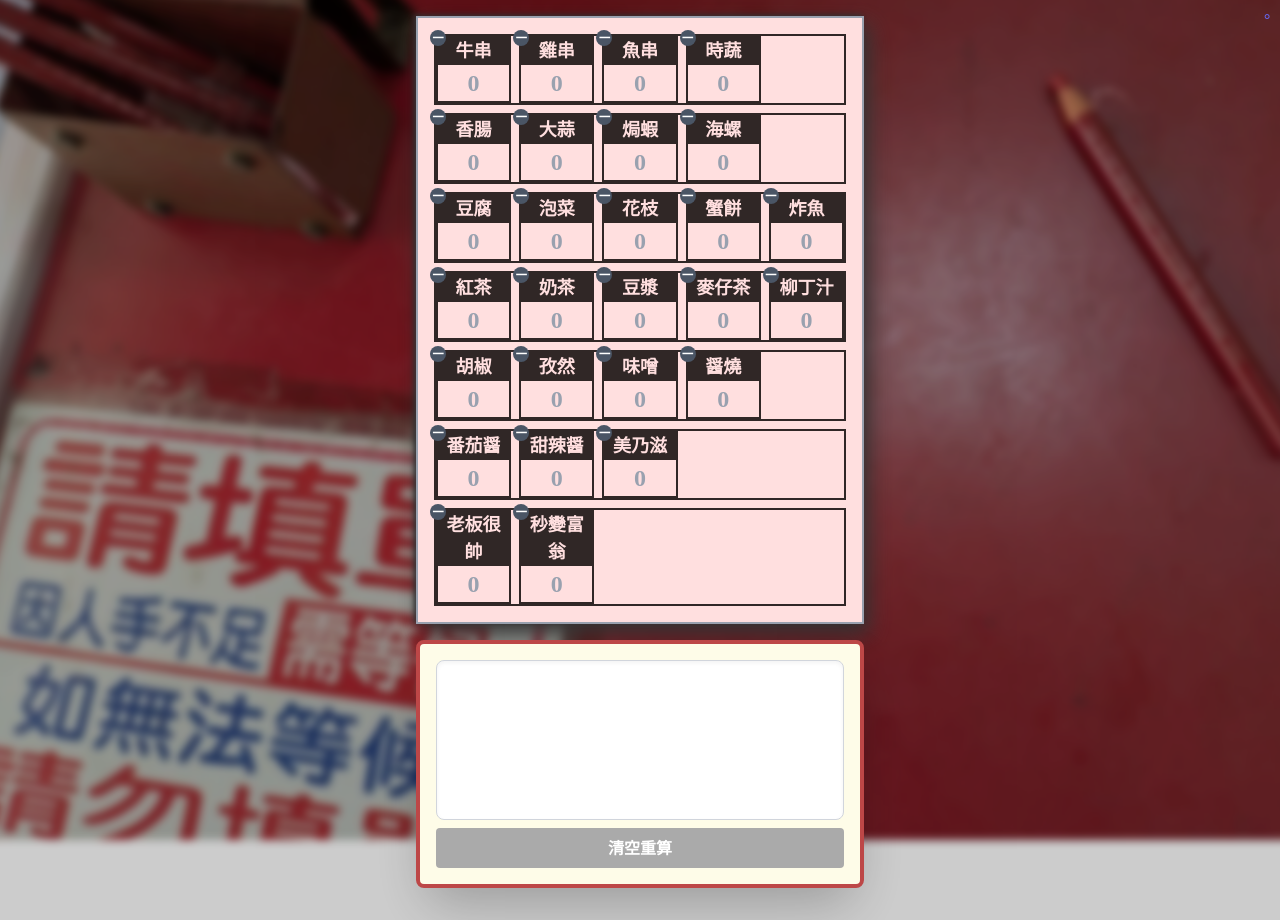
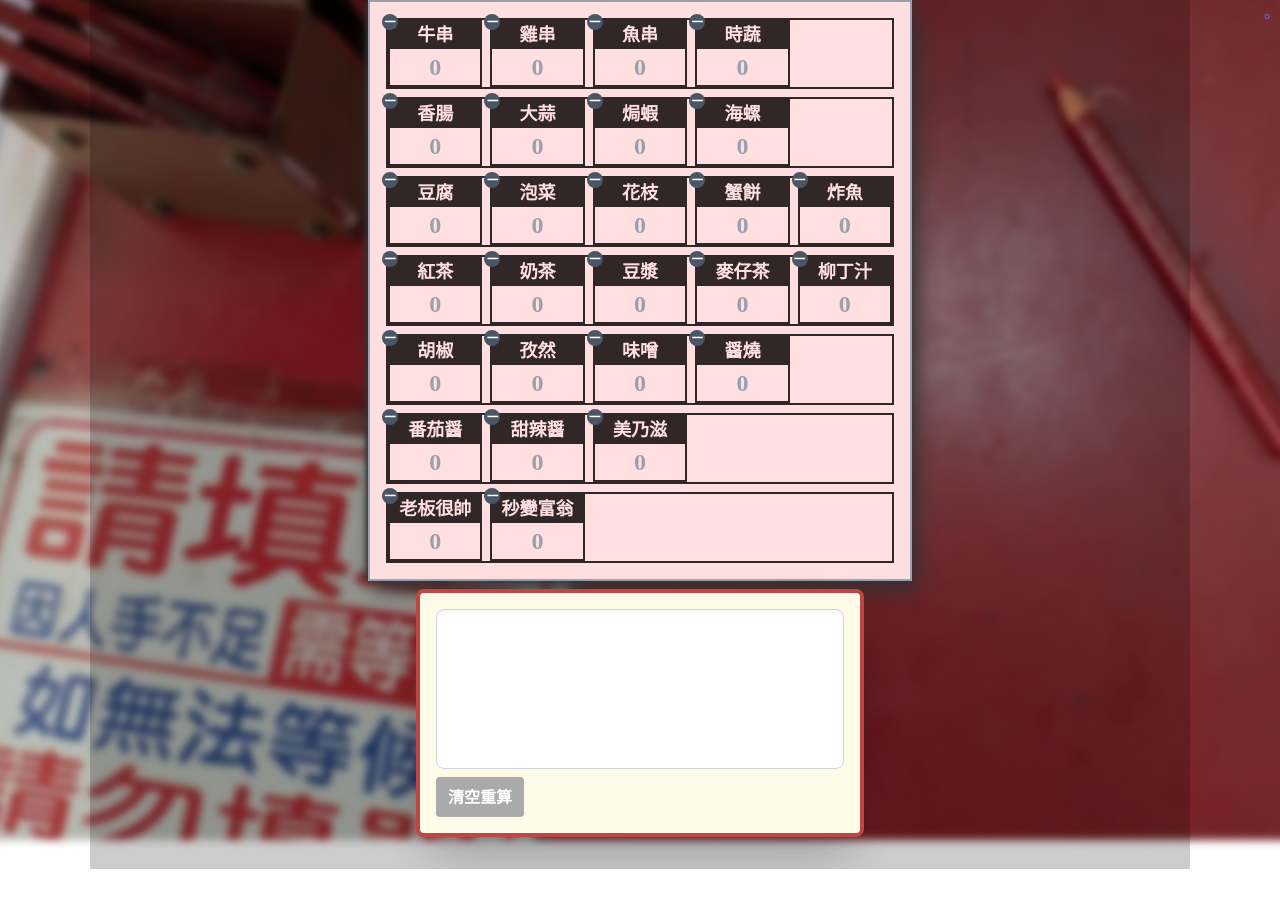
Before and after one commit to kadice/nightmarket-menu, a Vue app: page /nightmarket-menu/count in a window 1280 px wide. After the commit the page ends 869 px from the top, so only its background shows below. Built offline with nearby package versions, Linux system fonts and the light colour scheme.

Commit message:
修正edge跑版

```diff
--- a/src/pages/Count.vue
+++ b/src/pages/Count.vue
@@ -12,10 +12,10 @@
             class="image-bg fixed inset-0 -z-1 w-full min-h-screen bg-fixed bg-contain bg-center bg-[url('/image/bg-real.jpg')] blur-[4px] scale-180">
         </div>
 
-        <div class="w-full min-h-screen bg-black/20 justify-center">
+        <div class="main-container | w-full mx-auto min-h-screen bg-black/20 justify-center">
             <!-- MENU -->
             <div
-                class="menu min-w-[28rem] w-[28rem] h-fit p-4 m-4 mx-auto border-2 border-gray-400 font-bold bg-[var(--sheet-color)] text-[var(--ink-color)]">
+                class="menu | h-fit mx-auto p-4 m-0 border-2 border-gray-400 font-bold bg-[var(--sheet-color)] text-[var(--ink-color)]">
 
                 <div class="grid gap-y-2">
                     <div v-for="(category, cIndex) in categories" :key="cIndex"
@@ -49,7 +49,7 @@
             </div>
 
             <!-- 工具箱 -->
-            <div class="max-w-[28rem] mx-auto mt-2 mb-8" v-if="printMode == false">
+            <div class="max-w-[28em] mx-auto mt-2 mb-8" v-if="printMode == false">
                 <div class="bg-yellow-50 border-4 border-[#bd4747] rounded-lg shadow-2xl flex flex-col gap-2 p-4">
                     <!-- 公告 -->
                     <div
@@ -63,7 +63,7 @@
                     </div>
 
                     <button @click="clear"
-                        class="bg-[#aaa] text-white font-bold py-2 px-3 rounded hover:bg-[#999] transition-all duration-150">
+                        class="bg-[#aaa] text-white font-bold py-2 px-3 rounded hover:bg-[#999] transition-all duration-150 w-fit">
                         清空重算
                     </button>
                 </div>
@@ -308,7 +308,7 @@ const clear = () => {
 
 </script>
 
-<style>
+<style lang="css" scoped>
 /* .item {
     border: var(--ink-color) 2px solid;
 }
@@ -360,7 +360,7 @@ const clear = () => {
 }
 
 .msg {
-    font-size: 13px;
+    font-size: 12px;
     white-space: nowrap;
 }
 
@@ -403,13 +403,19 @@ url('webfont.ttf') format('truetype'), / Safari, Android, iOS /
 url('webfont.svg#svgFontName') format('svg'); / Legacy iOS */
 }
 
-@media (max-width: 640px) {
+/**正常 900PX以上兩欄式 */
+@media (min-width: 900px) {
+    .menu {
+        width: 544px !important;
+        /* 34em * 16px = 544px */
+        max-width: 544px !important;
+        min-width: 544px !important;
+    }
 
-    /* 640px 以下通常代表手機尺寸 */
-    .menu {
-        width: 28rem !important;
-        max-width: 28rem !important;
-        min-width: 28rem !important;
+    .main-container {
+        width: 1100px !important;
+        max-width: 1100px !important;
+        min-width: 1100px !important;
     }
 }
 </style>
--- a/src/pages/index.vue
+++ b/src/pages/index.vue
@@ -1,8 +1,8 @@
 <template>
     <div class="scope-root relative min-h-screen flex md:justify-center items-start">
-    <div style="position:absolute; right: 0;">
-        <router-link to="/count">。</router-link>
-    </div>
+        <div style="position:absolute; right: 0;">
+            <router-link to="/count">。</router-link>
+        </div>
         <div style="display: none">
             <img src="/image/0.png">
             <img src="/image/1.png">
@@ -30,10 +30,10 @@
             class="image-bg fixed inset-0 -z-1 w-full min-h-screen bg-fixed bg-contain bg-center bg-[url('/image/bg-real.jpg')] blur-[4px] scale-180">
         </div>
 
-        <div class="w-full md:w-[56rem] md:min-w-[56rem] min-h-screen bg-black/20 md:flex justify-center">
+        <div class="main-container | w-full mx-auto min-h-screen bg-black/20 md:flex justify-center">
             <!-- MENU -->
             <div
-                class="menu min-w-[28rem] w-[28rem] h-fit px-4 py-6 m-6 mx-auto border-2 border-gray-400 font-bold bg-[var(--sheet-color)] text-[var(--ink-color)]">
+                class="menu | h-fit mx-auto px-4 py-6 m-6 border-2 border-gray-400 font-bold bg-[var(--sheet-color)] text-[var(--ink-color)]">
 
                 <!-- 標題區 -->
                 <div class="grid gap-y-3 mb-1">
@@ -110,11 +110,12 @@
             </div>
 
             <!-- 工具箱 -->
-            <div class="max-w-[28rem] mx-auto md:mx-0 md:p-4 mt-2 mb-8" v-if="printMode == false">
+            <div class="toolbox | mx-auto md:mx-0 md:p-4 mt-2 mb-8" v-if="printMode == false">
                 <div class="bg-yellow-50 border-4 border-[#bd4747] rounded-lg shadow-2xl flex flex-col gap-2 p-4">
                     <!-- 公告 -->
                     <div
-                        class="notice w-full h-40 p-2 bg-white text-black font-semibold rounded-lg shadow-inner border border-gray-300 overflow-y-auto whitespace-pre-wrap leading-relaxed text-[18px] divide-y divide-gray-300">
+                        class="notice | w-full h-40 p-2 bg-white text-black font-semibold rounded-lg shadow-inner
+                        border border-gray-300 overflow-y-auto whitespace-pre-wrap leading-relaxed divide-y divide-gray-300">
 
                         <div>🔥凱哥燒烤🔥將於6/21快閃登場！敬請期待</div>
                         <div><span>06/08 08:30</span>老闆決定來個絕地特價，歡迎多點幾串享受爆買快感！</div>
@@ -303,15 +304,7 @@ const clear = () => {
 
 </script>
 
-<style>
-.notice>div>span {
-    color: #777;
-    font-size: 14px;
-    padding-right: 4px;
-    display: block;
-    margin-bottom: -7px;
-}
-
+<style lang="css" scoped>
 .scope-root {
     --sheet-color: #ffdfdf;
     --ink-color: #302726;
@@ -332,6 +325,28 @@ const clear = () => {
     box-shadow: 5px 10px 20px #333, -2px -1px 5px #333;
 }
 
+.toolbox {
+    width: 448px;
+    max-width: 448px;
+    min-width: 448px;
+    /* 28em * 16px = 448px */
+}
+
+.notice {
+    font-size: 18px;
+    font-weight: bold;
+    overflow-y: auto;
+}
+
+/*日期 */
+.notice>div>span {
+    color: #777;
+    font-size: 14px;
+    padding-right: 4px;
+    display: block;
+    margin-bottom: -7px;
+}
+
 .title {
     font-family: '標楷體', 'cwTeXKai', serif;
 }
@@ -345,8 +360,8 @@ const clear = () => {
 }
 
 .msg {
-    font-size: 13px;
-    white-space: nowrap;
+    font-size: 12px;
+    /* white-space: nowrap; */
 }
 
 .togo-img {
@@ -388,13 +403,19 @@ url('webfont.ttf') format('truetype'), / Safari, Android, iOS /
 url('webfont.svg#svgFontName') format('svg'); / Legacy iOS */
 }
 
-@media (max-width: 640px) {
+/**正常 900PX以上兩欄式 */
+@media (min-width: 900px) {
+    .menu {
+        width: 544px !important;
+        /* 34em * 16px = 544px */
+        max-width: 544px !important;
+        min-width: 544px !important;
+    }
 
-    /* 640px 以下通常代表手機尺寸 */
-    .menu {
-        width: 28rem !important;
-        max-width: 28rem !important;
-        min-width: 28rem !important;
+    .main-container {
+        width: 1100px !important;
+        max-width: 1100px !important;
+        min-width: 1100px !important;
     }
 }
 </style>
```
